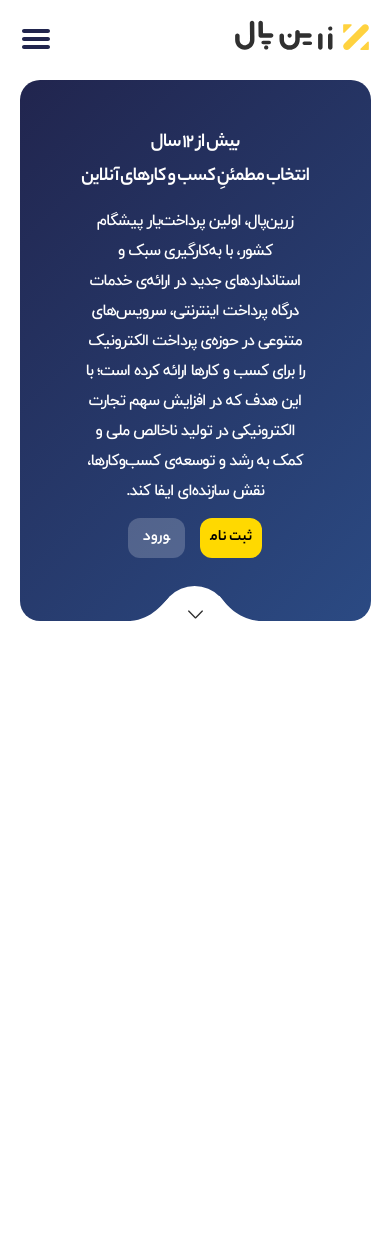
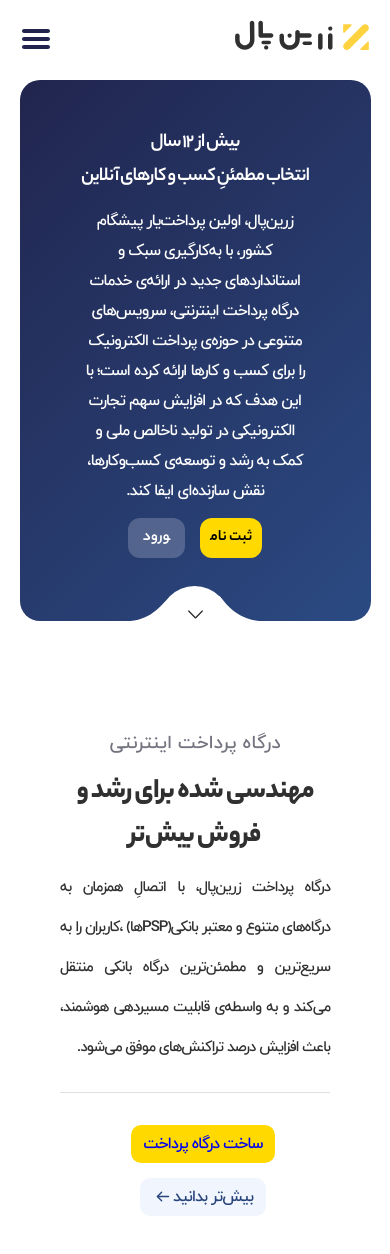
Before and after one commit to AMIRHOSEINASGHARI/zarinpal, a React (Create React App) app: page / in a window 390 px wide. Shown: the top 1254 px of the page. Before the commit the page ends 844 px from the top, so only its background shows below. Built offline with nearby package versions, Linux system fonts and the light colour scheme.

Commit message:
section first-cart created

```diff
--- a/src/App.js
+++ b/src/App.js
@@ -1,4 +1,5 @@
 import React from 'react';
+import FirstCart from './components/carts/FirstCart';
 import LandingPage from './components/landing page/LandingPage';
 import Navbar from './components/navbar/Navbar';
 
@@ -7,6 +8,7 @@
     <div>
       <Navbar />
       <LandingPage />
+      <FirstCart />
     </div>
   );
 };
--- /dev/null
+++ b/src/components/carts/FirstCart.js
@@ -0,0 +1,36 @@
+import React from 'react';
+import styles from './FirstCart.module.css'
+
+//tools
+import pg from '../../tools/images/pg.svg';
+import arrow from '../../tools/images/arrow.svg'
+
+const FirstCart = () => {
+    return (
+        <section className={styles.firstSection}>
+            <div className={styles.image}>
+                <img src={pg} alt='pg' />
+            </div>
+            <div className={styles.titles}>
+                <h3>درگاه پرداخت اینترنتی</h3>
+                <h1>مهندسی شده برای رشد و فروش بیش‌تر</h1>
+                <p>
+                درگاه پرداخت زرین‌پال، با اتصالِ همزمان
+                به درگاه‌های متنوع و معتبر بانکی(PSPها)
+                ،کاربران را به سریع‌ترین و مطمئن‌ترین درگاه بانکی منتقل می‌کند
+                و به واسطه‌ی قابلیت مسیردهی هوشمند،
+                باعث افزایش درصد تراکنش‌های موفق می‌شود.
+                </p>
+                <div className={styles.buttons}>
+                    <a href='#' className={styles.firstBtn}>ساخت درگاه پرداخت</a>
+                    <a href='#' className={styles.secondBtn}>
+                        بیش‌تر بدانید
+                        <img src={arrow} alt='arrow' />
+                    </a>
+                </div>
+            </div>
+        </section>
+    );
+};
+
+export default FirstCart;
--- /dev/null
+++ b/src/components/carts/FirstCart.module.css
@@ -0,0 +1,144 @@
+@font-face {
+    font-family: YekanBakhHeavy;
+    src: url('../../tools/font-src/YekanBakhHeavy.woff');
+}
+@font-face {
+    font-family: iranyekanwebmedium;
+    src: url('../../tools/font-src/iranyekanwebmedium.woff');
+}
+
+.firstSection {
+    display: flex;
+    align-items: flex-start;
+    justify-content: space-between;
+    width: 1170px;
+    margin: 0 auto;
+}
+
+.image img {
+    width: 400px;
+    height: 480px;
+}
+
+.titles h3 {
+    font-family: iranyekanwebmedium;
+    font-weight: 500;
+    color: #747480;
+
+}
+
+.titles h1 {
+    font-family: YekanBakhHeavy;
+    font-weight: 800;
+    font-size: 2rem;
+    letter-spacing: -1px;
+    color: #303030;
+    margin-top: -5px;
+}
+
+.titles p {
+    width: 500px;
+    font-family: iranyekanwebmedium;
+    color: #303030;
+    line-height: 40px;
+    font-size: 15px;
+    letter-spacing: -1px;
+    border-bottom: 1px solid #dfe1e4;
+    padding-bottom: 1.5rem;
+    margin-bottom: 2rem;
+}
+
+.buttons {
+    display: flex;
+}
+
+.buttons a {
+    text-decoration: none;
+    margin-left: 1rem;
+}
+
+.buttons .firstBtn {
+    background-color: #ffd900;
+    padding: 0.5rem 0.8rem;
+    border-radius: 10px;
+    font-family: iranyekanwebmedium;
+    letter-spacing: -1px;
+}
+
+.buttons .secondBtn {
+    background-color: rgba(232,239,254,.6);
+    color: #28457b !important;
+    padding: 0.5rem 0.8rem;
+    border-radius: 10px;
+    display: flex;
+    width: fit-content;
+    align-items: center;
+    justify-content: center;
+    text-align: center;
+    font-family: iranyekanwebmedium;
+    letter-spacing: -1px;
+}
+
+.buttons .secondBtn img {
+    width: 20px;
+}
+
+/* --------------------------------------------------media query------------------------------------------- */
+
+@media (max-width: 1200px) {
+    .firstSection {
+        width: 940px;
+    }
+    .titles p {
+        width: 450px;
+        margin-top: -15px;
+    }
+}
+@media (max-width: 990px) {
+    .firstSection {
+        flex-direction: column;
+        align-items: center;
+        width: auto;
+    }
+    .titles {
+        padding: 60px;
+        margin-top: -180px;
+    }
+    .titles p {
+        width: unset;
+    }
+}
+@media (max-width: 768px) {
+    .titles h1 {
+        font-size: 1.8rem;
+    }
+    .titles {
+        text-align: center;
+    }
+    .titles p {
+        text-align: justify;
+    }
+    .buttons {
+        justify-content: center;
+    }
+}
+@media (max-width: 575px) {
+    .image {
+        display: none;
+    }
+    .titles {
+        padding: 60px;
+        margin-top: -50px;
+    }
+}
+@media (max-width: 410px) {
+    .buttons {
+        flex-direction: column;
+        justify-content: center;
+        align-items: center;
+    }
+    .buttons .firstBtn {
+        margin-bottom: 15px;
+    }
+
+}
--- a/src/components/navbar/Navbar.js
+++ b/src/components/navbar/Navbar.js
@@ -1,5 +1,5 @@
 import React , { useState } from 'react';
-import styles from './navbar.module.css'
+import styles from './Navbar.module.css'
 
 //tools
 import logo from '../../tools/images/logo-white.svg'
```
